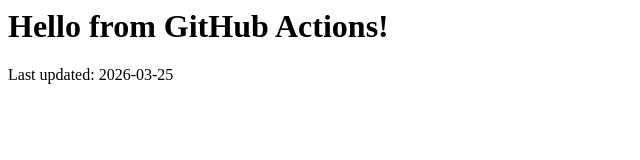
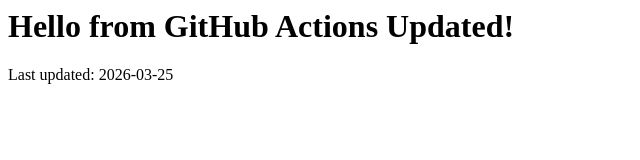
Before and after one commit to rufussharma6-boop/actions, a plain HTML site: page index.html in a window 1280 px wide. Shown: the whole page, without its empty margins (0-640 px from the left). Drawn offline with Linux system fonts and the light colour scheme.

Commit message:
Update index.html

```diff
--- a/index.html
+++ b/index.html
@@ -1,2 +1,2 @@
-<h1>Hello from GitHub Actions!</h1>
+<h1>Hello from GitHub Actions Updated!</h1>
 <p>Last updated: 2026-03-25</p>
```
